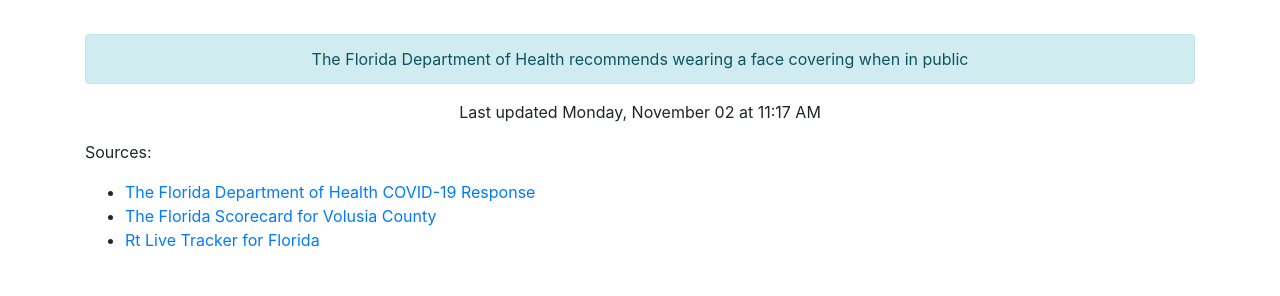
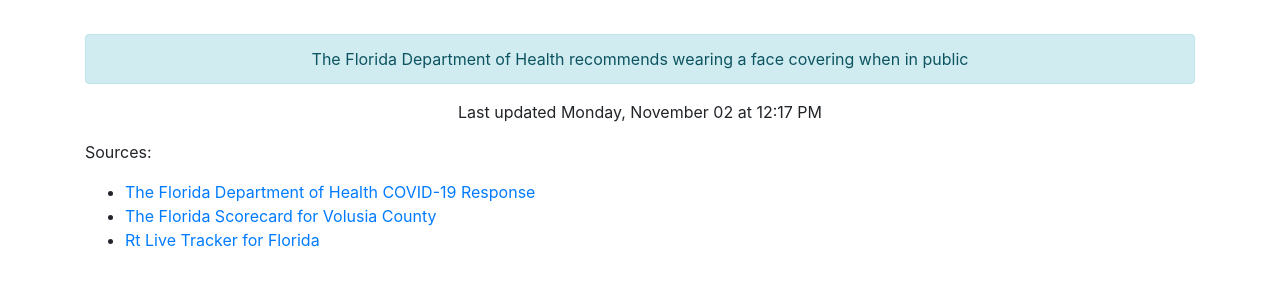
Before and after one commit to thinkjson/timeforchurch, a Jekyll site: the page built from index.md, in a window 1280 px wide. Shown: the part 520-816 px from the top of the page. Built offline with Jekyll 4.4.1, drawn with Linux system fonts in a browser that asks for light colours; our own code applies the rules of GitHub Pages for plain Markdown files.

Commit message:
Updating data

```diff
--- a/_includes/data.html
+++ b/_includes/data.html
@@ -10,4 +10,4 @@
     <div class="outcome text-success">YES</div>
     <div class="alert alert-info" role="alert">The Florida Department of Health recommends wearing a face covering when in public</div>
 
-    <p>Last updated Monday, November 02 at 11:17 AM</p>
+    <p>Last updated Monday, November 02 at 12:17 PM</p>
```
